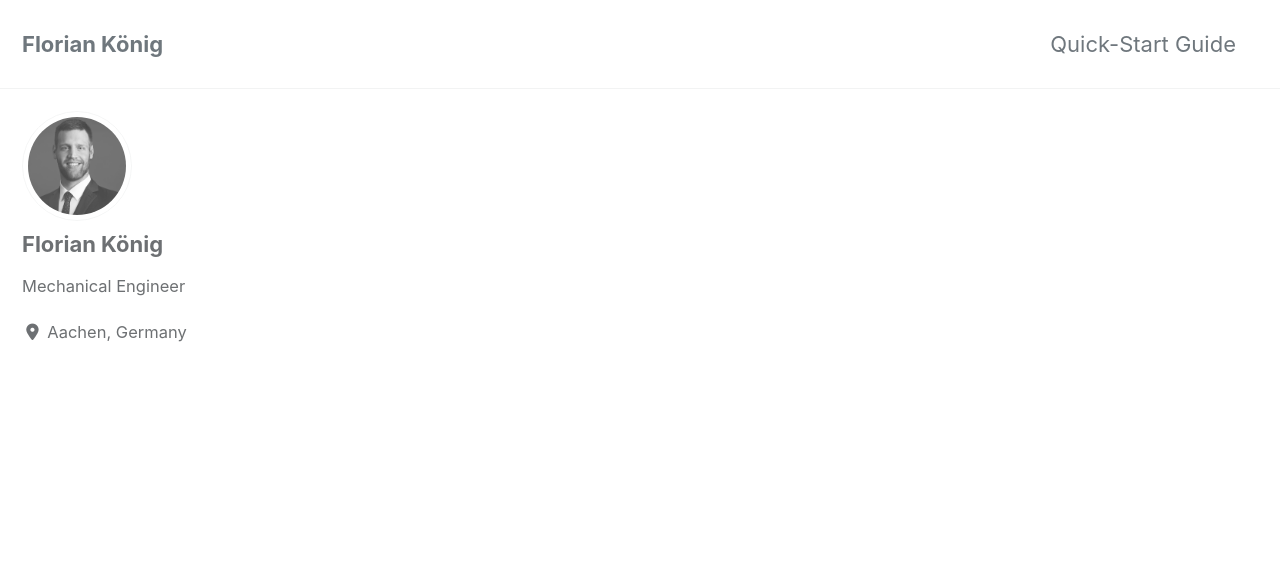
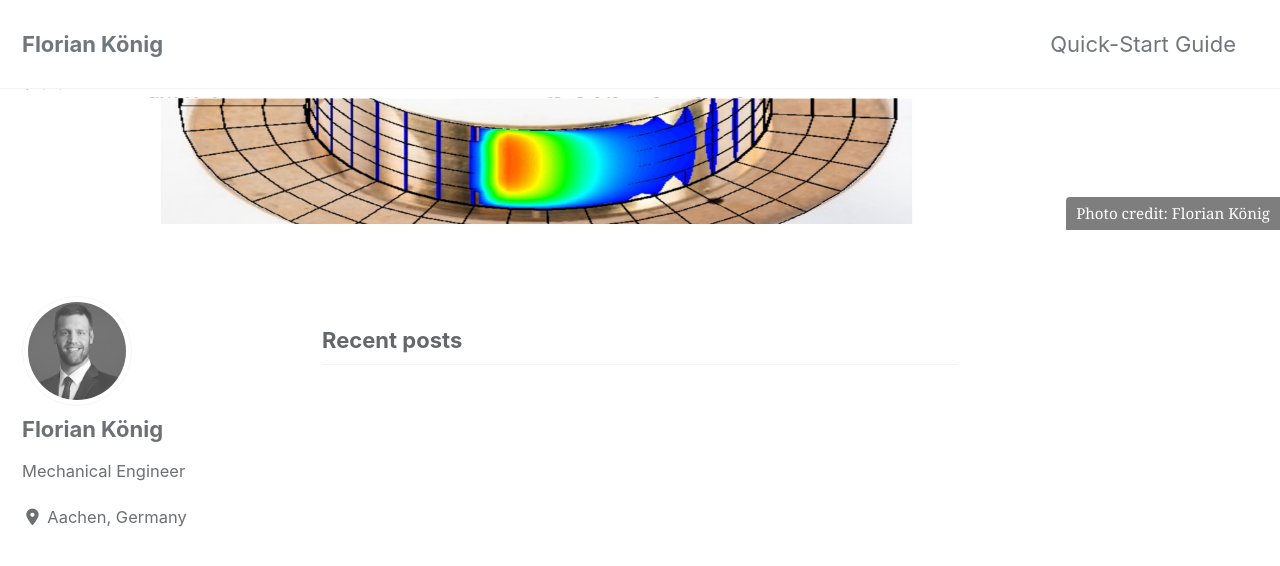
Before and after one commit to Floriankoenigdigital/floriankoenig, a Jekyll site: the page built from index.html, in a window 1280 px wide and 900 px high. Shown: the top 566 px of the window. Built offline with Jekyll 4.4.1, drawn with Linux system fonts in a browser that asks for light colours; cached includes are drawn as plain includes; nearby versions of some CDN libraries; the list of posts is cut into pages by our own code.

Commit message:
update headerimg

```diff
--- a/index.html
+++ b/index.html
@@ -2,10 +2,7 @@
 layout: home
 author_profile: true
 header:
-  image: "/images/test.jpg" div {
-  height: 200px;
-  width: 50%;}
+  image: "/images/test.jpg"
   image_description: "Bearing test and simulation"
   caption: "Photo credit: Florian König"
-
 ---
```
Also changed, not shown: images/test.jpg.
